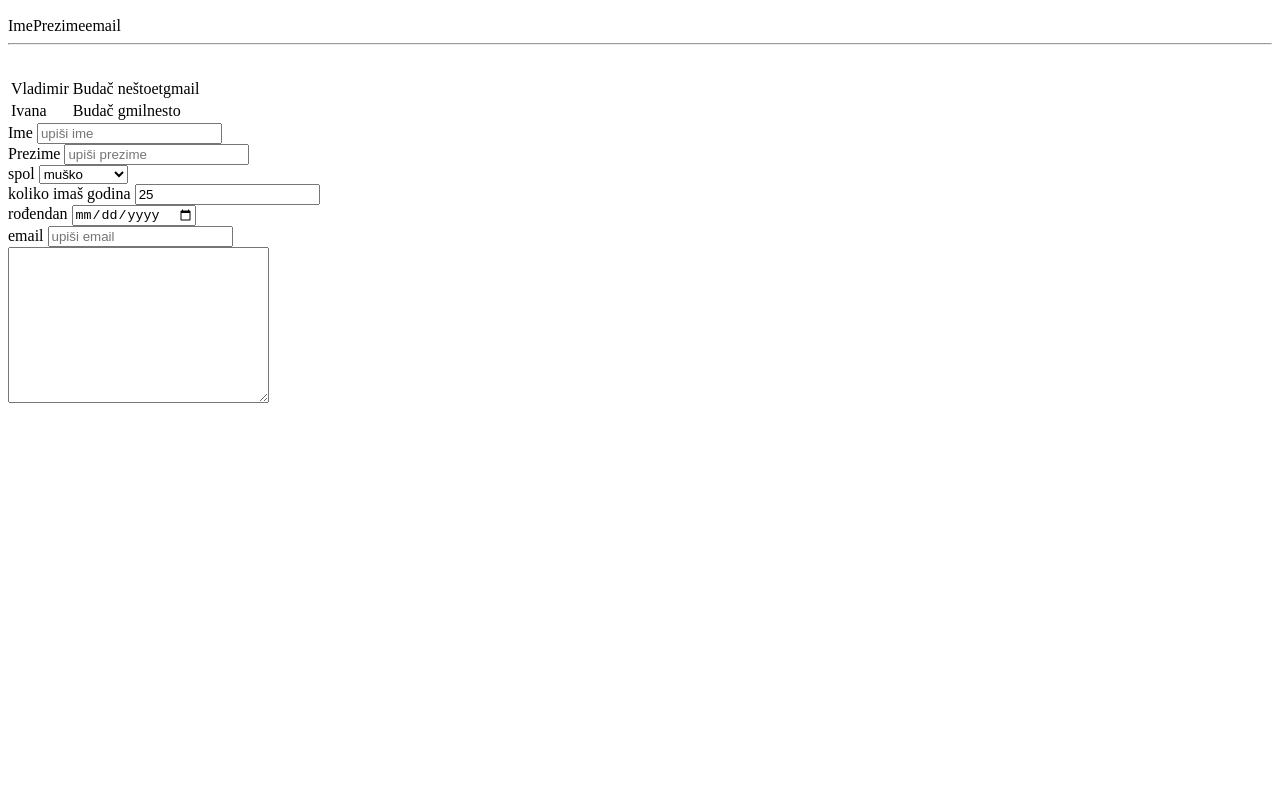
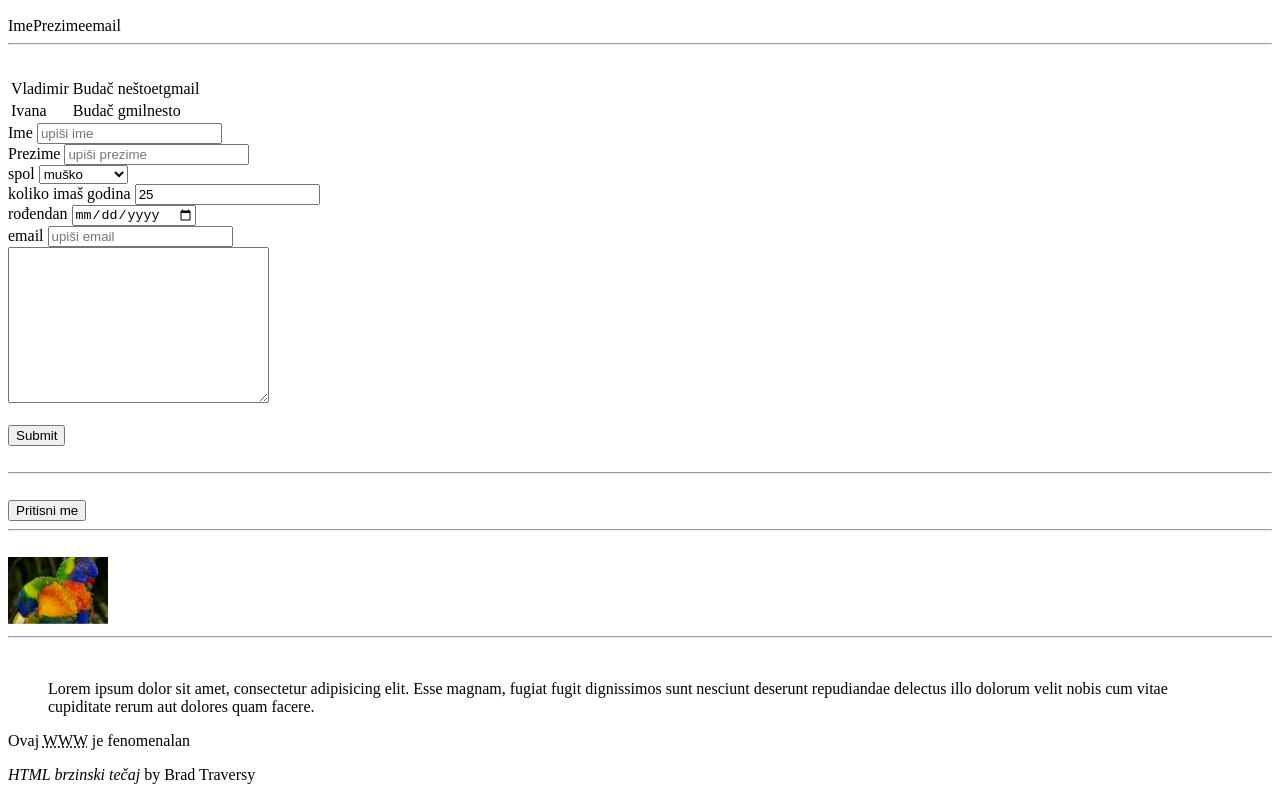
Before and after one commit to vlado78/Primjeri-HTML, a plain HTML site: page index.html in a window 1280 px wide. Shown: the part 781-1581 px from the top of the page. Before the commit the page ends 1196 px from the top, so only its background shows below. Drawn offline with Linux system fonts and the light colour scheme.

Commit message:
dovršeno

```diff
--- a/index.html
+++ b/index.html
@@ -8,16 +8,18 @@
 </head>
 
 <body>
+    <!--ovo su primjeri za naslove-->
     <h1>Prvi naslov</h1>
     <h2>Drugi naslov</h2>
     <h3>Treći naslov</h3>
     <h4>Četvrti naslov</h4>
     <h5>Peti naslov</h5>
     <h6>Šesti naslov</h6>
-
+<!--pomoću ovo ga skupa (br,hr,br) radimo razmak horizontalnu crtu i razmak-->
     <br>
     <hr>
     <br>
+    <!--promjer paragrafa sa dijelom koji je podebljan-->
     <p>
         <strong>Ovaj dio teksta je strong</strong> dolor sit amet consectetur adipisicing elit. Laboriosam exercitationem cupiditate
         porro modi, voluptate est dicta labore perspiciatis perferendis ratione cumque, reprehenderit minima blanditiis,
@@ -26,15 +28,18 @@
 
 
     </p>
+    <!--primjer paragrafa sa dijelom teksta koji je nakošen i dijelom teksta kji je link za google-->
     <p>
         <em>Ovaj dio teksat je emphesized</em> dolor sit amet consectetur adipisicing elit. Laboriosam exercitationem cupiditate
         porro modi, voluptate est dicta labore perspiciatis
         <a href="https://www.google.hr/" target="blank"> ovaj dio teksta je link na google </a>, reprehenderit minima blanditiis, provident animi voluptates vel esse saepe!
 
     </p>
+
     <br>
     <hr>
     <br>
+    <!--primjer popisa bez rednih brojeva-->
     <ul>
         <li>Prva opcija</li>
         <li>Druga opcija</li>
@@ -42,27 +47,27 @@
         <li>Četvrta opcija</li>
         <li>Peta opcija</li>
     </ul>
+    <!--primjer popisa sa rednim brojevima-->
     <ol>
         <li>Prvi na popisu</li>
         <li>Drugi na pipisu</li>
         <li>Treći na popisu</li>
         <li>Četvrti na popisu</li>
         <li>Peti na popisu</li>
-
-
-
     </ol>
     <br>
     <hr>
     <br>
-
+<!--primjer tablice-->
     <table>
+        <!--kkreiranje stupaca-->
         <thead>
             <tr>Ime</tr>
             <tr>Prezime</tr>
             <tr>email</tr>
         </thead>
         <tbody>
+            <!--unos podataka u redove-->
             <tr>
                 <td>Vladimir</td>
                 <td>Budač</td>
@@ -82,6 +87,8 @@
         <hr>
         <br>
     </table>
+    <!--primjer unosa traženih podataka i slanje prema php preogaramu na obradu-->
+   <!--nije mi baš sve kristalno čisto jer u videu su drugčije naredbe-->
     <form action="nekiProces.php" method="POST">
         <div>
             <label for="">Ime</label>
@@ -121,11 +128,40 @@
         <div>
             <textarea name="poruka" id="" cols="30" rows="10" value="upiši svoju poruku"></textarea>
         </div>
+        <br>
+        <!--primjer za submit dugme koje će poslati unesene podatke dalje-->
+        <input type="submit" name="submit" vale="Submit">
+
 
 
     </form>
+    <br>
+        <hr>
+        <br>
+        <!--primjeri za dugmad-->
+    <button>Pritisni me</button>
 
+    <br>
+    <hr>
+    <br>
+     <!--primjer za sliku i link na samu tu sliku-->
+    <a href="slike/slika.jpg">
+        <img src="slike/slika.jpg" alt="ptičice" width="100">
 
+    </a>
+    <br>
+    <hr>
+    <br>
+
+ <!--primjer za ciatat-->
+    <blockquote cite="http://traversymedia.com">
+    Lorem ipsum dolor sit amet, consectetur adipisicing elit. Esse magnam, fugiat fugit dignissimos sunt nesciunt deserunt repudiandae delectus illo dolorum velit nobis cum vitae cupiditate rerum aut dolores quam facere.
+    </blockquote>
+
+ <!--prijmer za objašnjenje kratice -->
+    <p>Ovaj <abbr title="World Wide Web">WWW</abbr>  je fenomenalan</p>
+<!--ovo neznam prevest na hrvatski-->
+<p> <cite>HTML brzinski tečaj</cite>  by Brad Traversy</p>
 
 </body>
 
```
Also changed, not shown: slike/slika.jpg (added), 1 other file.
